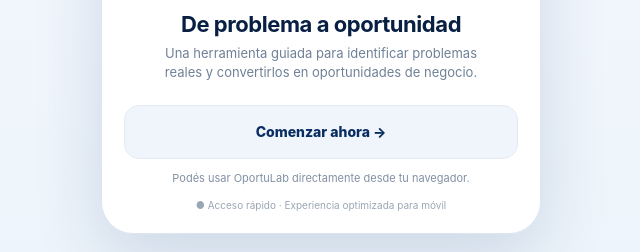
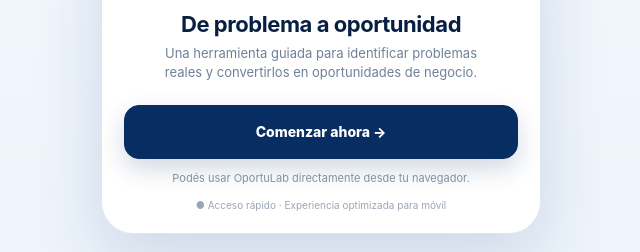
Before and after one commit to equantum-py/oportulab, a plain HTML site: page index.html in a window 1280 px wide. Shown: the part 549-801 px from the top of the page, without its empty margins (319-959 px from the left). Drawn offline with Linux system fonts and the light colour scheme.

Commit message:
style: resaltar botón comenzar ahora

```diff
--- a/index.html
+++ b/index.html
@@ -22,7 +22,7 @@
 .badge{display:inline-flex;align-items:center;gap:7px;margin-top:18px;padding:7px 11px;border:1px solid #dbe8f5;border-radius:999px;background:#f6faff;color:var(--navy);font-size:10px;font-weight:800;letter-spacing:.06em}
 .dot{width:7px;height:7px;border-radius:50%;background:var(--green);box-shadow:0 0 0 4px rgba(16,184,63,.10)}
 .title{font-size:22px;line-height:1.15;margin:15px 0 7px;color:#071f42;letter-spacing:-.02em}.subtitle{max-width:320px;margin:0 auto;color:var(--muted);font-size:13px;line-height:1.5}
-.actions{position:relative;z-index:1;display:grid;gap:10px}.btn{width:100%;min-height:54px;border-radius:15px;border:0;font:inherit;font-size:14px;font-weight:800;cursor:pointer;transition:transform .15s ease}.btn:active{transform:scale(.985)}.primary{background:var(--navy);color:#fff;box-shadow:0 10px 24px rgba(8,45,98,.18)}.secondary{background:#f0f5fb;color:var(--navy);text-decoration:none;display:grid;place-items:center;border:1px solid #e2eaf3}
+.actions{position:relative;z-index:1;display:grid;gap:10px}.btn{width:100%;min-height:54px;border-radius:15px;border:0;font:inherit;font-size:14px;font-weight:800;cursor:pointer;transition:transform .15s ease}.btn:active{transform:scale(.985)}.primary{background:var(--navy);color:#fff;box-shadow:0 10px 24px rgba(8,45,98,.18)}.secondary{background:var(--navy);color:#fff;text-decoration:none;display:grid;place-items:center;border:1px solid var(--navy);box-shadow:0 10px 24px rgba(8,45,98,.18)}
 .note{min-height:18px;text-align:center;color:#8290a3;font-size:11px;line-height:1.4;margin:2px 8px 0}
 .secure{display:flex;justify-content:center;align-items:center;gap:6px;margin-top:10px;color:#9aa6b5;font-size:10px}
 @media(max-width:480px){.shell{padding:10px}.card{min-height:calc(100dvh - 20px);border-radius:25px;padding:18px}.hero{padding:22px 4px 18px}.logo{width:min(84%,285px)}.title{font-size:20px}}
```
